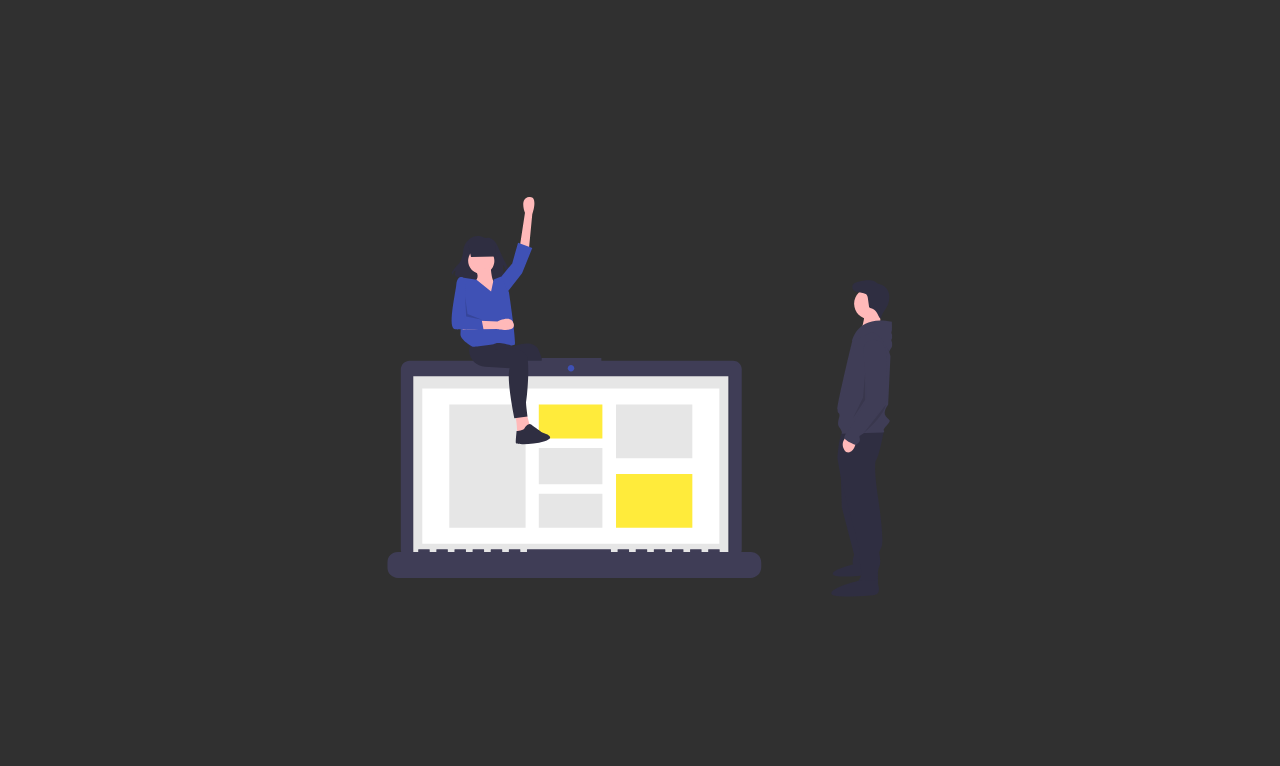
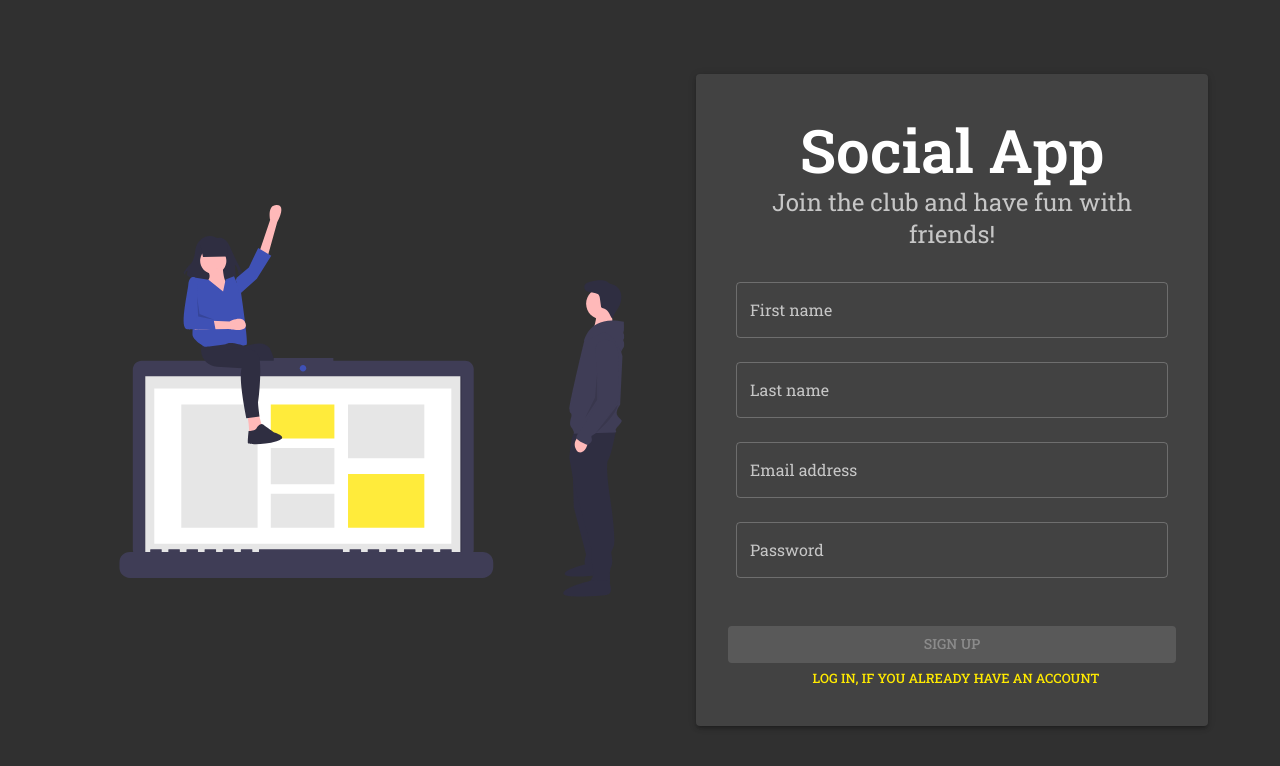
Before and after one commit to m-rejdych/social-app, a React (Create React App) app: page / in a window 1280 px wide. Shown: the top 766 px of the page. Built offline with nearby package versions, Linux system fonts and the light colour scheme.

Commit message:
Added auth form to landing page

```diff
--- /dev/null
+++ b/src/components/AuthForm/AuthForm.tsx
@@ -0,0 +1,166 @@
+import React, { useState } from 'react';
+import {
+  TextField,
+  CardActions,
+  CardContent,
+  Button,
+  makeStyles,
+} from '@material-ui/core';
+import { Formik, Field, FieldProps, FieldMetaProps } from 'formik';
+
+interface Values {
+  firstName?: string;
+  lastName?: string;
+  email: string;
+  password: string;
+}
+
+interface Field {
+  field: FieldProps<Values>;
+  meta: FieldMetaProps<Values>;
+}
+
+const useStyles = makeStyles((theme) => ({
+  cardContent: {
+    display: 'flex',
+    flexDirection: 'column',
+    justifyContent: 'space-between',
+    alignItems: 'center',
+    flexGrow: 1,
+  },
+  cardActions: {
+    display: 'flex',
+    flexDirection: 'column',
+    alignItems: 'center',
+  },
+  textField: {
+    marginBottom: theme.spacing(3),
+  },
+}));
+
+const AuthForm: React.FC = () => {
+  const [isSignedUp, setIsSignedUp] = useState(false);
+  const classes = useStyles();
+
+  const initialValues = isSignedUp
+    ? {
+        email: '',
+        password: '',
+      }
+    : {
+        firstName: '',
+        lastName: '',
+        email: '',
+        password: '',
+      };
+
+  const fieldsConfig = [
+    isSignedUp || {
+      name: 'firstName',
+      label: 'First name',
+      type: 'text',
+      validate: (value: string): string | null => {
+        let errorMessage: string | null = null;
+        if (!value) errorMessage = 'This field is required!';
+        else if (value.length < 2)
+          errorMessage = 'First name should be at least 2 characters long!';
+        return errorMessage;
+      },
+    },
+    isSignedUp || {
+      name: 'lastName',
+      label: 'Last name',
+      type: 'text',
+      validate: (value: string): string | null => {
+        let errorMessage: string | null = null;
+        if (!value) errorMessage = 'This field is required!';
+        else if (value.length < 2)
+          errorMessage = 'Last name should be at least 2 characters long!';
+        return errorMessage;
+      },
+    },
+    {
+      name: 'email',
+      label: 'Email address',
+      type: 'email',
+      validate: (value: string): string | null => {
+        let errorMessage: string | null = null;
+        if (!value) errorMessage = 'This field is required!';
+        else if (
+          !/^(([^<>()\[\]\\.,;:\s@"]+(\.[^<>()\[\]\\.,;:\s@"]+)*)|(".+"))@((\[[0-9]{1,3}\.[0-9]{1,3}\.[0-9]{1,3}\.[0-9]{1,3}])|(([a-zA-Z\-0-9]+\.)+[a-zA-Z]{2,}))$/.test(
+            value,
+          )
+        )
+          errorMessage = 'Enter a valid email!';
+        return errorMessage;
+      },
+    },
+    {
+      name: 'password',
+      label: 'Password',
+      type: 'password',
+      validate: (value: string): string | null => {
+        let errorMessage: string | null = null;
+        if (!value) errorMessage = 'This field is required!';
+        else if (!/^(?=.*\d).{4,8}$/.test(value))
+          errorMessage =
+            'Password should be 4-8 characters long and contain at least one number!';
+        return errorMessage;
+      },
+    },
+  ];
+
+  const handleSwitch = (handleReset: () => void) => {
+    setIsSignedUp((prevState) => !prevState);
+    handleReset();
+  };
+
+  return (
+    <Formik onSubmit={() => {}} initialValues={initialValues}>
+      {({ isValid, dirty, handleReset }) => (
+        <>
+          <CardContent className={classes.cardContent}>
+            {fieldsConfig
+              .filter((item) => typeof item === 'object')
+              .map(({ name, validate, ...rest }: any) => (
+                <Field name={name} validate={validate} key={name}>
+                  {({ field, meta: { error, touched } }: Field) => (
+                    <TextField
+                      {...rest}
+                      {...field}
+                      fullWidth
+                      className={classes.textField}
+                      variant="outlined"
+                      helperText={touched && error ? error : ''}
+                      error={!!(touched && error)}
+                    />
+                  )}
+                </Field>
+              ))}
+          </CardContent>
+          <CardActions className={classes.cardActions}>
+            <Button
+              disabled={!isValid || !dirty}
+              color="primary"
+              fullWidth
+              variant="contained"
+            >
+              {isSignedUp ? 'LOG IN' : 'SIGN UP'}
+            </Button>
+            <Button
+              onClick={() => handleSwitch(handleReset)}
+              size="small"
+              color="secondary"
+            >
+              {isSignedUp
+                ? "Sign up if you don't have an account yet"
+                : 'Log in, if you already have an account'}
+            </Button>
+          </CardActions>
+        </>
+      )}
+    </Formik>
+  );
+};
+
+export default AuthForm;
--- /dev/null
+++ b/src/components/AuthForm/index.ts
@@ -0,0 +1 @@
+export { default } from './AuthForm';
--- a/src/pages/LandingPage/LandingPage.tsx
+++ b/src/pages/LandingPage/LandingPage.tsx
@@ -1,7 +1,10 @@
 import React, { useRef, useEffect } from 'react';
 import { ReactComponent as LandingSvg } from '../../assets/LandingSvg.svg';
-import { makeStyles } from '@material-ui/core';
+import { makeStyles, Card, CardHeader } from '@material-ui/core';
 import gsap from 'gsap';
+import { Formik } from 'formik';
+
+import AuthForm from '../../components/AuthForm';
 
 const useStyles = makeStyles((theme) => ({
   container: {
@@ -12,6 +15,17 @@ const useStyles = makeStyles((theme) => ({
   },
   svg: {
     height: 400,
+    width: 600,
+    marginRight: theme.spacing(3),
+  },
+  card: {
+    width: '40%',
+    display: 'flex',
+    flexDirection: 'column',
+    padding: theme.spacing(3),
+  },
+  header: {
+    fontWeight: 600,
   },
 }));
 
@@ -41,8 +55,8 @@ const LandingPage: React.FC = () => {
       .to(hand, {
         rotateZ: 10,
         yoyoEase: true,
-        repeat: 3,
-        duration: 0.7,
+        repeat: 50,
+        duration: 1,
         transformOrigin: '-30% 100%',
       });
   }, []);
@@ -52,6 +66,22 @@ const LandingPage: React.FC = () => {
       <div ref={svgRef}>
         <LandingSvg className={classes.svg} />
       </div>
+      <Card elevation={3} className={classes.card}>
+        <CardHeader
+          title="Social App"
+          subheader="Join the club and have fun with friends!"
+          titleTypographyProps={{
+            variant: 'h2',
+            align: 'center',
+            className: classes.header,
+          }}
+          subheaderTypographyProps={{
+            variant: 'h5',
+            align: 'center',
+          }}
+        />
+        <AuthForm />
+      </Card>
     </div>
   );
 };
```
